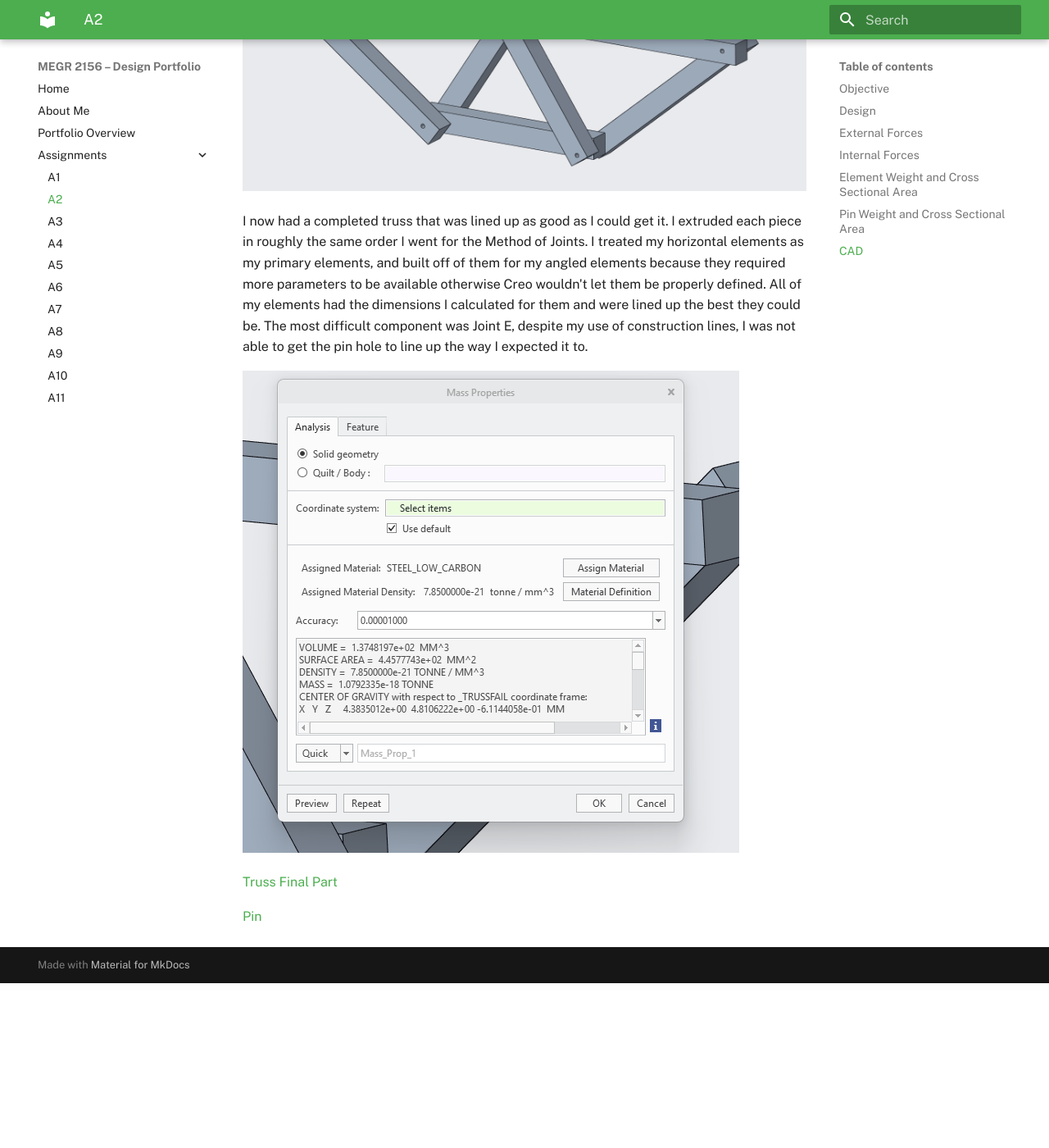
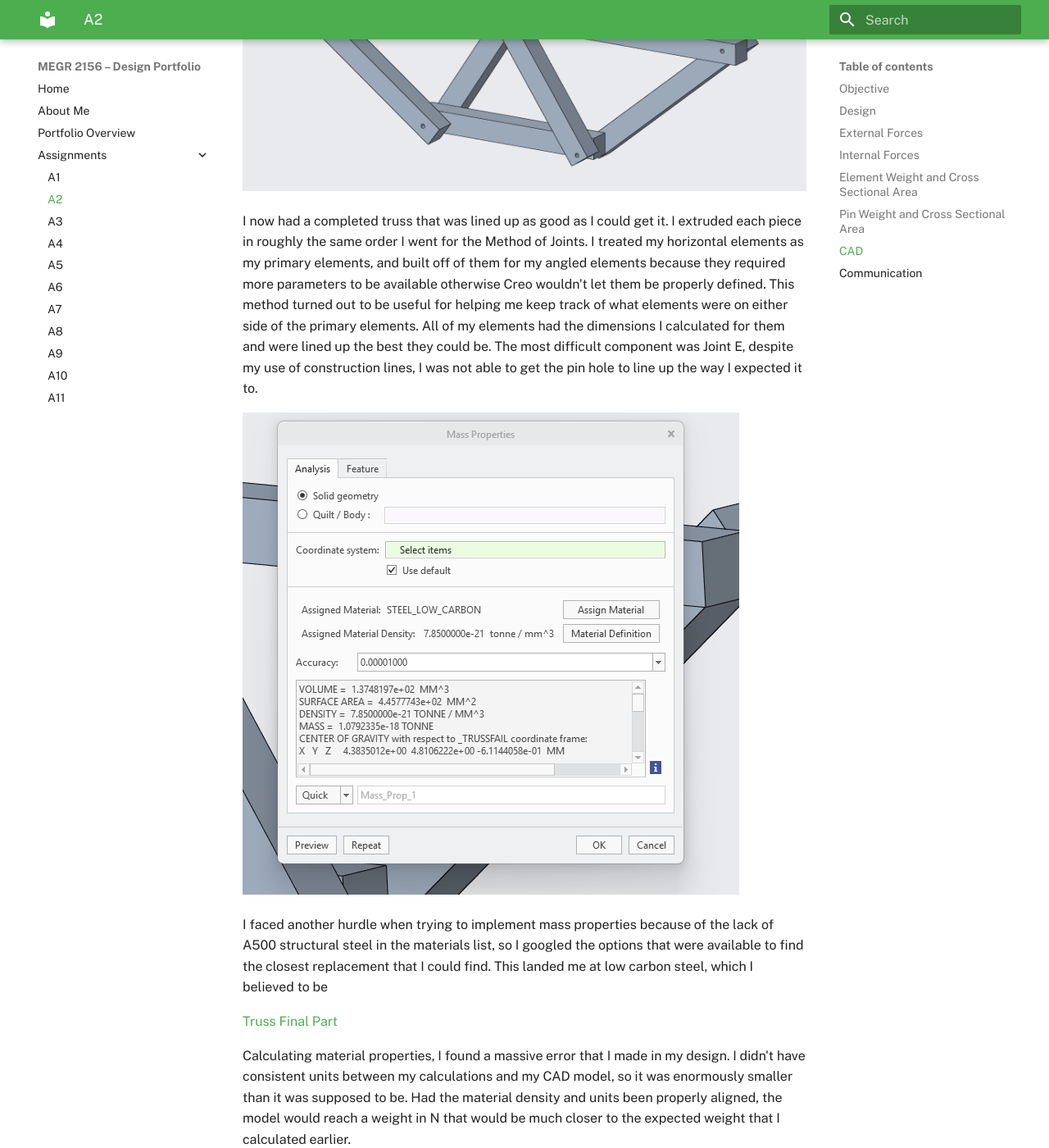
Before and after one commit to Jmswanchara/megr2156-portfolio, an MkDocs documentation site: the page built from docs/assignments/A02/index.md, in a window 1280 px wide and 1400 px high, scrolled down 6317 px. Shown: the whole window at 82% size. Built offline with MkDocs 1.6.1 and Material for MkDocs 9.7.7, drawn with Linux system fonts in a browser that asks for light colours; before the commit the page ends 7516 px from its top, so only the background shows below that.

Commit message:
Update index.md

```diff
--- a/docs/assignments/A02/index.md
+++ b/docs/assignments/A02/index.md
@@ -64,10 +64,16 @@ After much more struggling, I got my truss as close to my design as I could but
 
 ![Truss Screenshot](Truss_screenshot.png)
 
-I now had a completed truss that was lined up as good as I could get it.  I extruded each piece in roughly the same order I went for the Method of Joints.  I treated my horizontal elements as my primary elements, and built off of them for my angled elements because they required more parameters to be available otherwise Creo wouldn't let them be properly defined.  All of my elements had the dimensions I calculated for them and were lined up the best they could be.  The most difficult component was Joint E, despite my use of construction lines, I was not able to get the pin hole to line up the way I expected it to.
+I now had a completed truss that was lined up as good as I could get it.  I extruded each piece in roughly the same order I went for the Method of Joints.  I treated my horizontal elements as my primary elements, and built off of them for my angled elements because they required more parameters to be available otherwise Creo wouldn't let them be properly defined.  This method turned out to be useful for helping me keep track of what elements were on either side of the primary elements.  All of my elements had the dimensions I calculated for them and were lined up the best they could be.  The most difficult component was Joint E, despite my use of construction lines, I was not able to get the pin hole to line up the way I expected it to.
 
 ![Mass Properties](Mass_Properties.png)
 
+I faced another hurdle when trying to implement mass properties because of the lack of A500 structural steel in the materials list, so I googled the options that were available to find the closest replacement that I could find.  This landed me at low carbon steel, which I believed to be
+
 [Truss Final Part](trussfinal.prt.1)
 
+Calculating material properties, I found a massive error that I made in my design.  I didn't have consistent units between my calculations and my CAD model, so it was enormously smaller than it was supposed to be.  Had the material density and units been properly aligned, the model would reach a weight in N that would be much closer to the expected weight that I calculated earlier.
+
 [Pin](pin_a02_part.prt.1)
+
+## **Communication**
```
